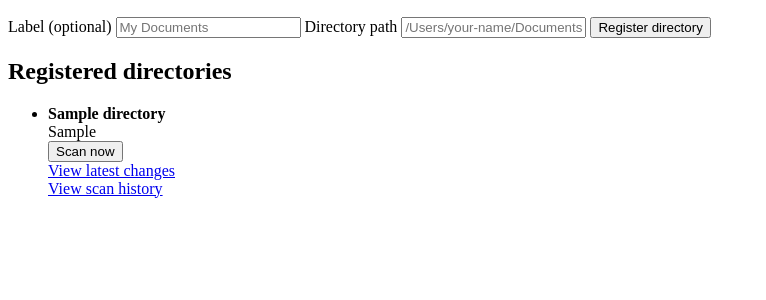
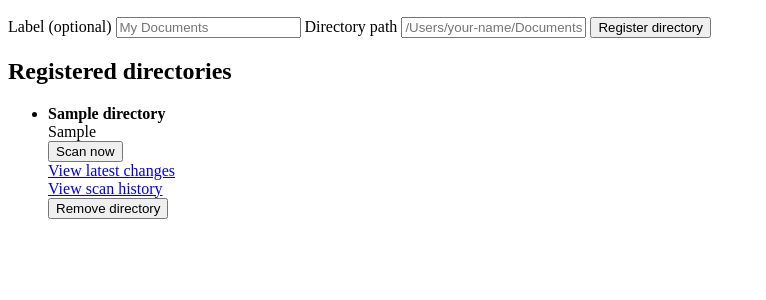
Before and after one commit to nmsngh/File-Snapshot-Tracker, a Flask app: page / in a window 1280 px wide. Shown: the part 148-448 px from the top of the page, without its empty margins (0-766 px from the left). Run offline with Flask 3, Linux system fonts and the light colour scheme; tables that the repository leaves empty hold one stand-in row (values such as "Sample post").

Commit message:
Add directory removal

```diff
--- a/app.py
+++ b/app.py
@@ -194,6 +194,25 @@ def view_history(directory_id):
     )
 
 
+@app.route("/directories/<int:directory_id>/delete", methods=["POST"])
+def delete_directory(directory_id):
+    connection = get_connection()
+
+    cursor = connection.execute(
+        "DELETE FROM watched_directories WHERE id = ?",
+        (directory_id,)
+    )
+
+    connection.commit()
+    connection.close()
+
+    if cursor.rowcount == 0:
+        flash("Directory not found.", "error")
+    else:
+        flash("Directory and its snapshot history were removed.", "success")
+
+    return redirect(url_for("index"))
+
 
 if __name__ == "__main__":
     app.run(debug=True)
--- a/templates/index.html
+++ b/templates/index.html
@@ -45,6 +45,11 @@
                 <a href="{{ url_for('view_history', directory_id=directory['id']) }}">
                     View scan history
                 </a>
+                <form action="{{ url_for('delete_directory', directory_id=directory['id']) }}"
+                    method="post"
+                    onsubmit="return confirm('Remove this directory and all of its snapshot history?')">
+                    <button type="submit">Remove directory</button>
+                </form>
             </li>
         {% endfor %}
     </ul>
```
